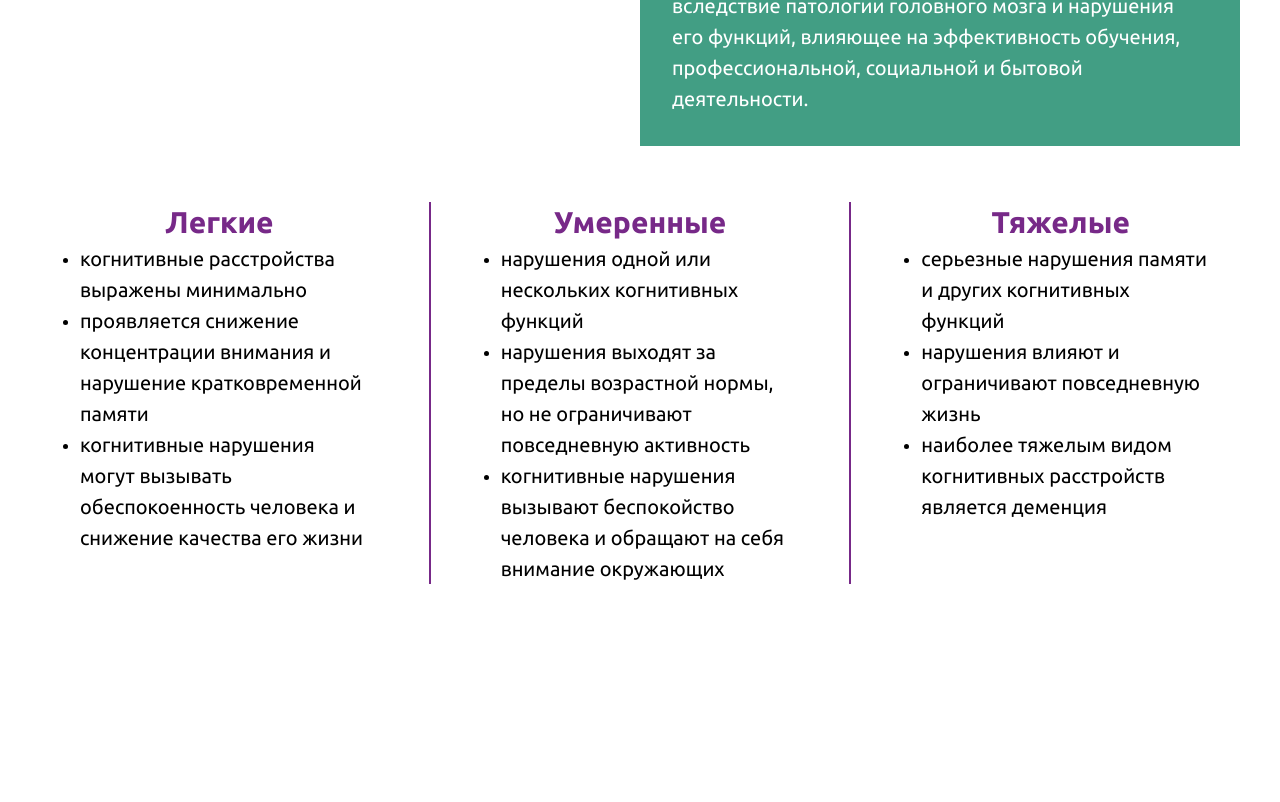
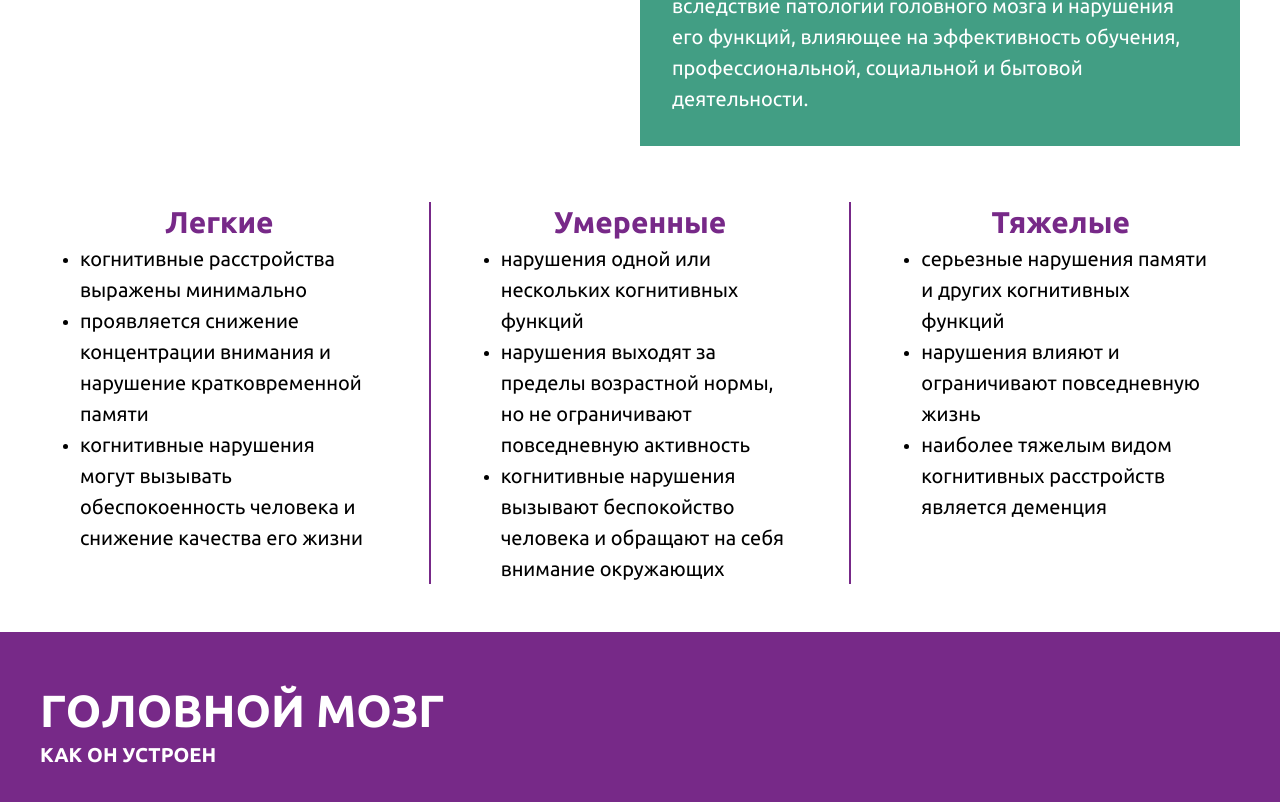
Before and after one commit to Studio-Yandex-Practicum/demencia-frontend, a React (Create React App) app: page /details in a window 1280 px wide. Shown: the part 1430-2232 px from the top of the page. Before the commit the page ends 2014 px from the top, so only its background shows below. Built offline with nearby package versions, Linux system fonts and the light colour scheme.

Commit message:
Details. Brain-section heading added

```diff
--- a/src/components/details.tsx
+++ b/src/components/details.tsx
@@ -37,13 +37,14 @@ const FlexColumn = styled.div<{
   padding?: string;
   borderLeftRight?: boolean;
   alignItems?: string;
+  maxWidth?: string;
 }>`
   display: flex;
   flex-direction: column;
   justify-content: center;
   align-items: ${({ alignItems }) => alignItems};
   width: 100%;
-  max-width: 1200px;
+  max-width: ${({ maxWidth = "1200px" }) => maxWidth};
   padding: ${({ padding }) => padding};
   border-left: ${({ borderLeftRight }) =>
     borderLeftRight ? `2px solid #772988` : ``};
@@ -51,21 +52,20 @@ const FlexColumn = styled.div<{
     borderLeftRight ? `2px solid #772988` : ``};
 `;
 
+const FlexColumnSection = styled(FlexColumn)`
+  max-width: 1980px;
+`;
+
 const FlexRow = styled.div`
   display: flex;
   flex-direction: row;
   justify-content: center;
   align-items: flex-start;
+  align-self: center;
   width: 100%;
   max-width: 1200px;
   z-index: 10;
   position: relative;
-`;
-
-const FlexShrink = styled.div<{
-  shrink?: number;
-}>`
-  flex-shrink: ${({ shrink = 1 }) => shrink};
 `;
 
 const AbsolutePositionPurpleRect = styled.div`
@@ -351,6 +351,23 @@ const Details: React.FC = () => {
           </FlexRow>
         </Box>
       </FlexColumn>
+
+      <Section>
+        <Box mt={6} backgroundColor={PaletteColor.DarkPurple}>
+          <FlexColumn maxWidth="100%">
+            <FlexRow>
+              <FlexColumn>
+                <Subtitle1 mt={7} textColor={TextColor.Secondary}>
+                  ГОЛОВНОЙ МОЗГ
+                </Subtitle1>
+                <Subtitle3 mt={1} mb={6} textColor={TextColor.Secondary}>
+                  КАК ОН УСТРОЕН
+                </Subtitle3>
+              </FlexColumn>
+            </FlexRow>
+          </FlexColumn>
+        </Box>
+      </Section>
     </>
   );
 };
```
